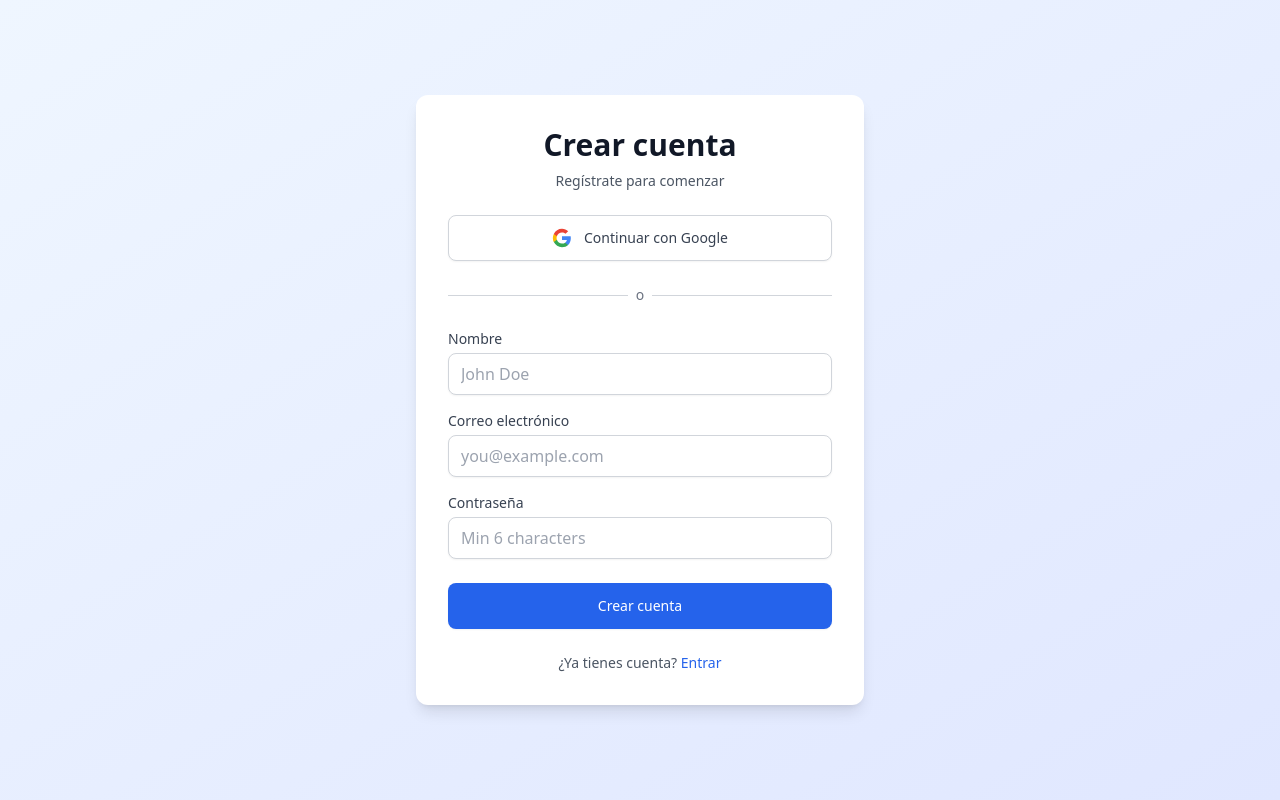
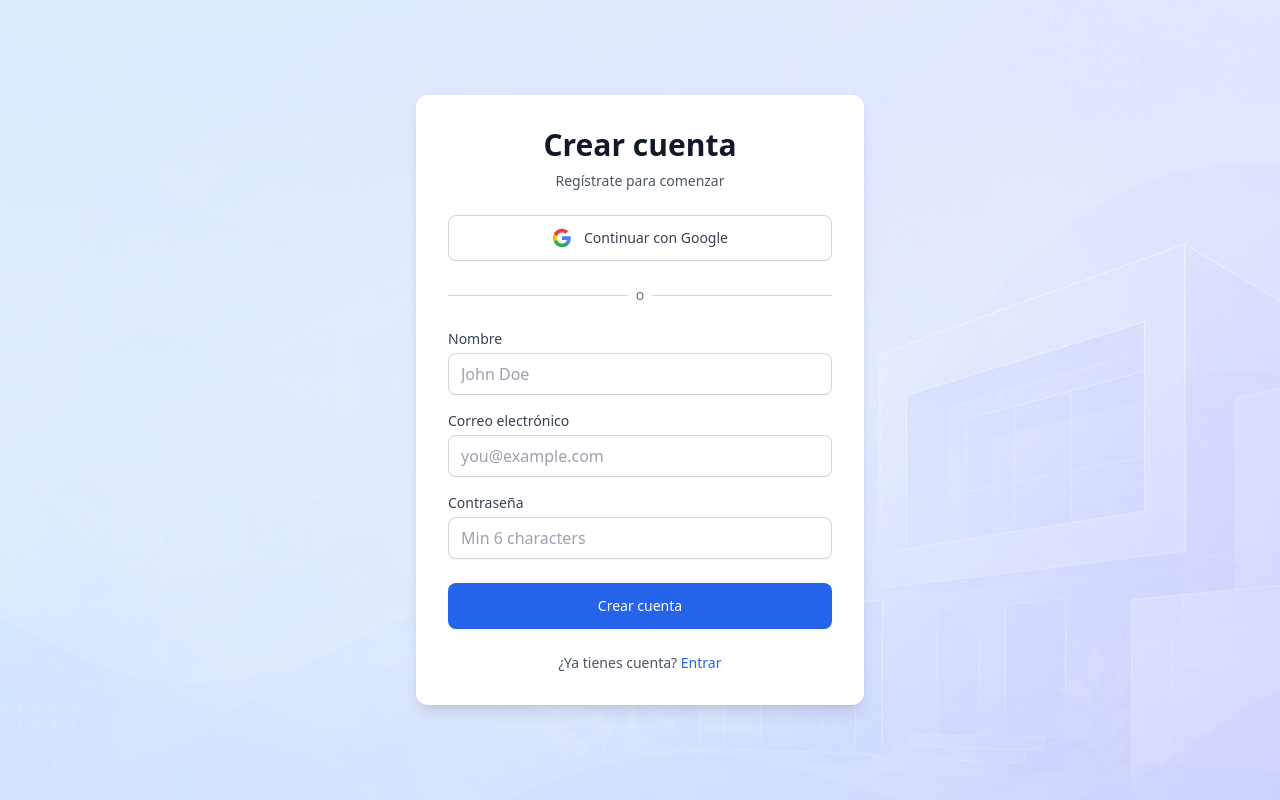
Before and after one commit to lJosefull/morada, a React (Vite) app in the folder frontend/: page /register in a window 1280 px wide. Built offline with nearby package versions, Linux system fonts and the light colour scheme; no server answers.

Commit message:
add bg-login-morada background to register page

```diff
--- a/frontend/src/pages/RegisterPage.tsx
+++ b/frontend/src/pages/RegisterPage.tsx
@@ -26,7 +26,13 @@ const RegisterPage: React.FC = () => {
   }
 
   return (
-    <div className="min-h-screen flex items-center justify-center bg-gradient-to-br from-blue-50 to-indigo-100 px-4">
+    <div className="relative min-h-screen flex items-center justify-center px-4 overflow-hidden">
+      <div className="absolute inset-0 bg-gradient-to-br from-blue-50/80 to-indigo-100/80" />
+      <div
+        className="absolute inset-0 bg-no-repeat bg-center bg-cover opacity-40"
+        style={{ backgroundImage: "url('/bg-login-morada.png')" }}
+      />
+      <div className="relative z-10 w-full max-w-md">
       <SEOHead title={t('auth.registerTitle')} description={t('auth.registerSubtitle')} />
       <div className="max-w-md w-full space-y-6 bg-white p-8 rounded-xl shadow-lg">
         <div className="text-center">
@@ -103,6 +109,7 @@ const RegisterPage: React.FC = () => {
         </form>
       </div>
     </div>
+    </div>
   )
 }
 
```
